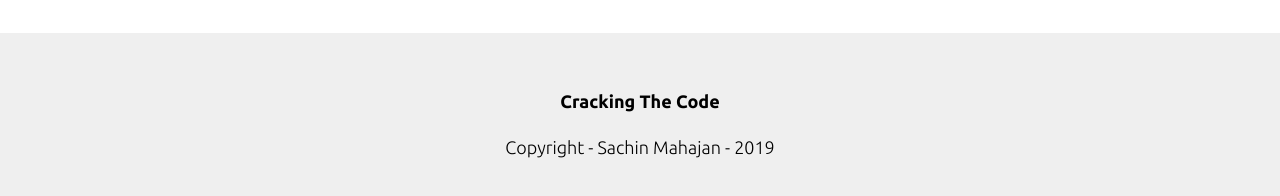
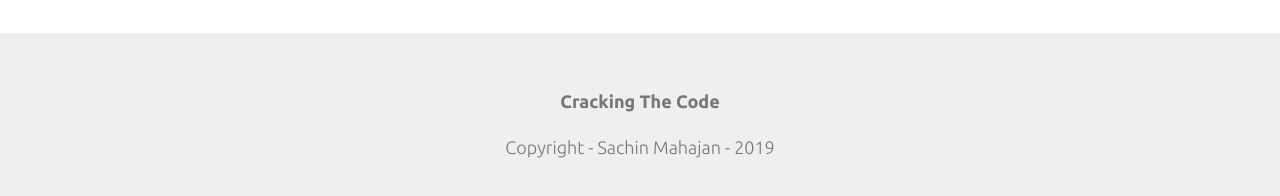
Before and after one commit to sachinm78/css-responsive-blog, a plain HTML site: page index.html in a window 1280 px wide. Shown: the part 1966-2162 px from the top of the page. Drawn offline with Linux system fonts and the light colour scheme.

Commit message:
added opacity to footer text

```diff
--- a/css/styles.css
+++ b/css/styles.css
@@ -135,6 +135,10 @@ footer {
 
 header {
     margin-bottom: 3em;
+}
+
+footer {
+    color: rgba(0,0,0,0.5);
 }
 
 @media (min-width: 675px) {
```
